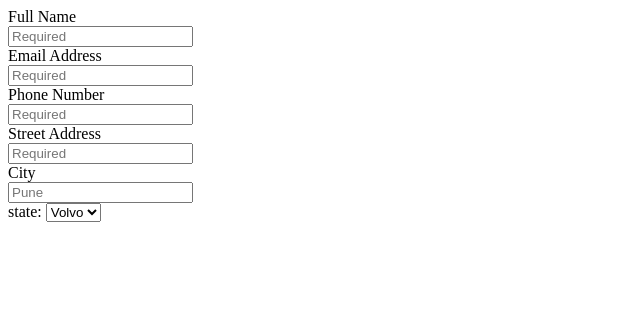
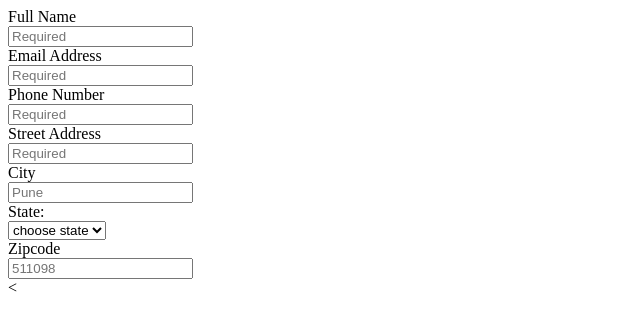
Before and after one commit to iamneo-production/afbaefaadccffdc305520444bbaaaabbcbbfefone, a plain HTML site: page public/index.html in a window 1280 px wide. Shown: the whole page, without its empty margins (0-640 px from the left). Drawn offline with Linux system fonts and the light colour scheme.

Commit message:
Backup Commit

```diff
--- a/public/index.html
+++ b/public/index.html
@@ -21,10 +21,15 @@
     <div>City<br>
     <input type="text" id="city" name="user_city" placeholder="Pune">
     </div>
-    <label for="state"> state:</label>
+    <label for="state"> State:</label><br>
     <select name="state" id="cars">
-        <option value="volvo">Volvo</option>
-        <option value="saab">Saab</option>
+        <option value="state">choose state</option>
+
     </select>
+    <div>Zipcode<br>
+        <input type="text" id="zipcode" name="user_city" placeholder="511098">
+        </div>
+
+     <
 </body>
 </html>
```
